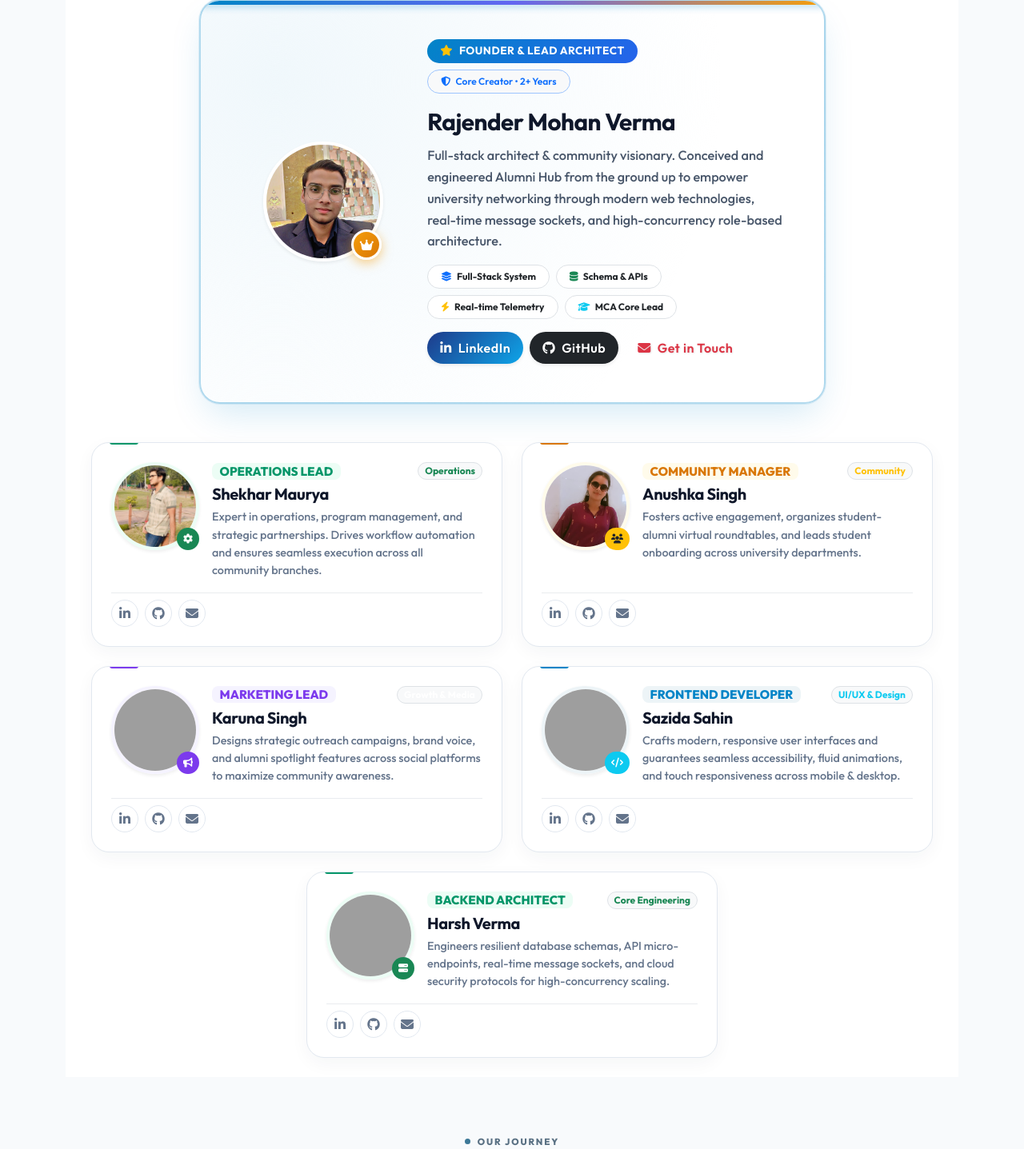
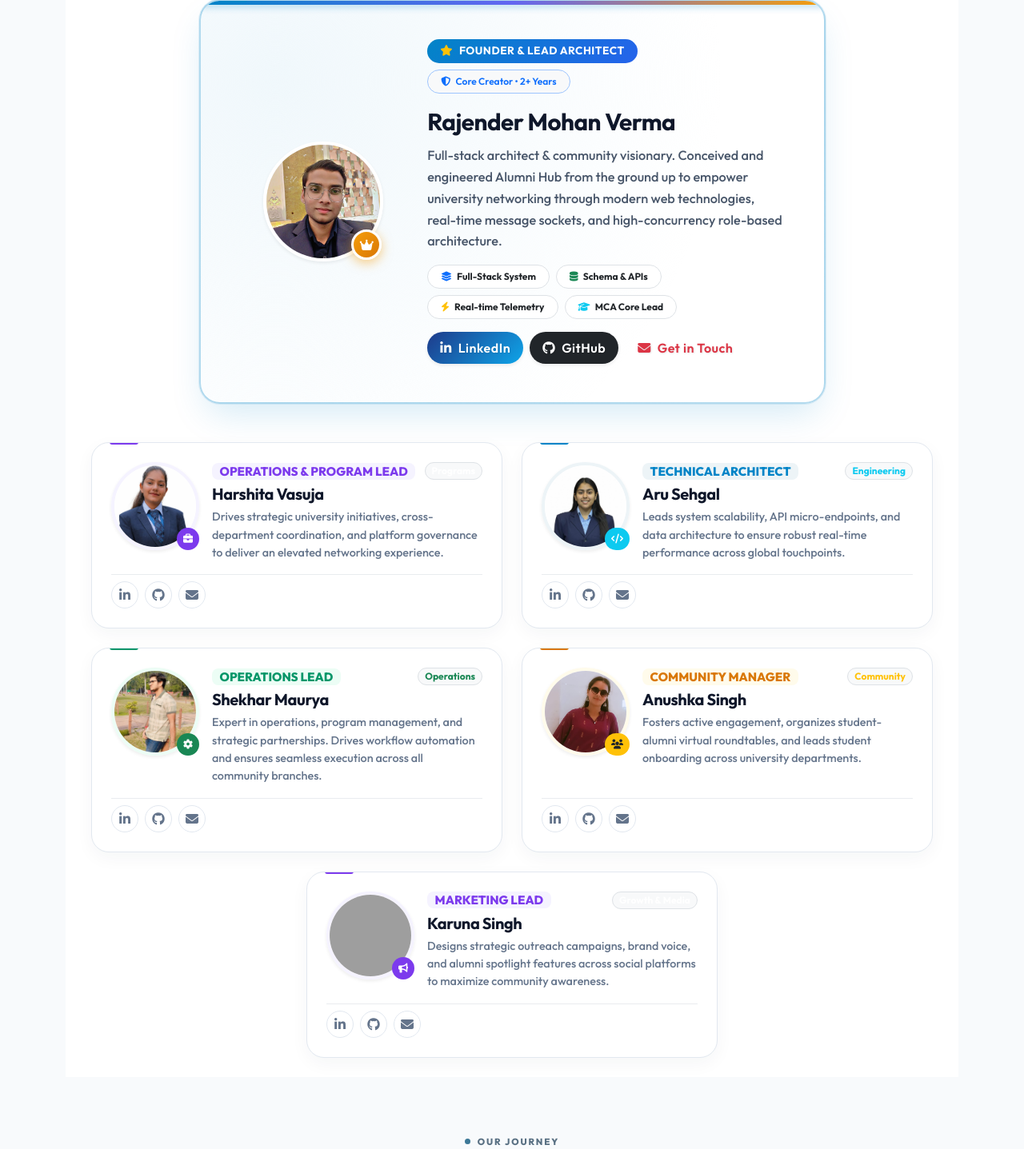
Before and after one commit to RajenderMohanVerma/alumni-hub, a Flask app: page /about in a window 1280 px wide. Shown: the part 1974-3411 px from the top of the page at 80% size. Run offline with Flask 3, Linux system fonts and the light colour scheme; grey boxes are pictures that could not be loaded.

Commit message:
feat(about): update leadership sequence to Rajender, Harshita, Aru, Shekhar, Anushka, Karuna

```diff
--- a/templates/common/about.html
+++ b/templates/common/about.html
@@ -320,8 +320,74 @@
                 <!-- ========================================================
                      REMAINING LEADERSHIP TEAM (Maximum 2 Per Line on Desktop / Tablet)
                      ======================================================== -->
-                <!-- Line 1, Card 1: Shekhar Maurya (Operations Lead) -->
+                <!-- Line 1, Card 1: Harshita Vasuja (Operations & Program Lead) -->
                 <div class="col-12 col-md-6 col-lg-6 reveal-fade" style="animation-delay: 0.1s;">
+                    <div class="team-card-2col home-card accent-purple p-4 h-100 d-flex flex-column justify-content-between">
+                        <div class="d-flex flex-column flex-sm-row align-items-center align-items-sm-start gap-3 mb-3">
+                            <div class="position-relative flex-shrink-0 text-center">
+                                <img src="{{ url_for('static', filename='images/team/harshita.jpeg') }}"
+                                     alt="Harshita Vasuja"
+                                     class="team-avatar-2col shadow-sm"
+                                     style="border: 4px solid #f5f3ff;"
+                                     onerror="this.onerror=null; this.src='https://ui-avatars.com/api/?name=Harshita+Vasuja&background=7c3aed&color=fff&size=110';">
+                                <span class="position-absolute bottom-0 end-0 badge rounded-pill p-2" style="background: #7c3aed; color: #fff;">
+                                    <i class="fas fa-briefcase"></i>
+                                </span>
+                            </div>
+                            <div class="flex-grow-1 text-center text-sm-start">
+                                <div class="d-flex align-items-center justify-content-between mb-1 flex-wrap gap-2">
+                                    <span class="step-badge" style="color: #7c3aed; background: #f5f3ff;">OPERATIONS &amp; PROGRAM LEAD</span>
+                                    <span class="badge bg-light text-purple border rounded-pill px-2 py-1 small">Programs</span>
+                                </div>
+                                <h4 class="home-card-title mb-1" style="font-size: 1.25rem;">Harshita Vasuja</h4>
+                                <p class="home-card-text mb-0" style="font-size: 0.9rem; line-height: 1.55;">
+                                    Drives strategic university initiatives, cross-department coordination, and platform governance to deliver an elevated networking experience.
+                                </p>
+                            </div>
+                        </div>
+                        <div class="d-flex gap-2 justify-content-center justify-content-sm-start pt-2 border-top border-light-subtle">
+                            <a href="#" target="_blank" class="team-social-btn" title="LinkedIn"><i class="fab fa-linkedin-in"></i></a>
+                            <a href="#" target="_blank" class="team-social-btn" title="GitHub"><i class="fab fa-github"></i></a>
+                            <a href="mailto:harshita@alumnihub.com" class="team-social-btn" title="Email"><i class="fas fa-envelope"></i></a>
+                        </div>
+                    </div>
+                </div>
+
+                <!-- Line 1, Card 2: Aru Sehgal (Technical Architect) -->
+                <div class="col-12 col-md-6 col-lg-6 reveal-fade" style="animation-delay: 0.15s;">
+                    <div class="team-card-2col home-card accent-blue p-4 h-100 d-flex flex-column justify-content-between">
+                        <div class="d-flex flex-column flex-sm-row align-items-center align-items-sm-start gap-3 mb-3">
+                            <div class="position-relative flex-shrink-0 text-center">
+                                <img src="{{ url_for('static', filename='images/team/aru.jpeg') }}"
+                                     alt="Aru Sehgal"
+                                     class="team-avatar-2col shadow-sm"
+                                     style="border: 4px solid #edf4f7;"
+                                     onerror="this.onerror=null; this.src='https://ui-avatars.com/api/?name=Aru+Sehgal&background=0284c7&color=fff&size=110';">
+                                <span class="position-absolute bottom-0 end-0 badge rounded-pill bg-info text-white p-2">
+                                    <i class="fas fa-code"></i>
+                                </span>
+                            </div>
+                            <div class="flex-grow-1 text-center text-sm-start">
+                                <div class="d-flex align-items-center justify-content-between mb-1 flex-wrap gap-2">
+                                    <span class="step-badge" style="color: #0284c7; background: #edf4f7;">TECHNICAL ARCHITECT</span>
+                                    <span class="badge bg-light text-info border rounded-pill px-2 py-1 small">Engineering</span>
+                                </div>
+                                <h4 class="home-card-title mb-1" style="font-size: 1.25rem;">Aru Sehgal</h4>
+                                <p class="home-card-text mb-0" style="font-size: 0.9rem; line-height: 1.55;">
+                                    Leads system scalability, API micro-endpoints, and data architecture to ensure robust real-time performance across global touchpoints.
+                                </p>
+                            </div>
+                        </div>
+                        <div class="d-flex gap-2 justify-content-center justify-content-sm-start pt-2 border-top border-light-subtle">
+                            <a href="#" target="_blank" class="team-social-btn" title="LinkedIn"><i class="fab fa-linkedin-in"></i></a>
+                            <a href="#" target="_blank" class="team-social-btn" title="GitHub"><i class="fab fa-github"></i></a>
+                            <a href="mailto:aru@alumnihub.com" class="team-social-btn" title="Email"><i class="fas fa-envelope"></i></a>
+                        </div>
+                    </div>
+                </div>
+
+                <!-- Line 2, Card 1: Shekhar Maurya (Operations Lead) -->
+                <div class="col-12 col-md-6 col-lg-6 reveal-fade" style="animation-delay: 0.2s;">
                     <div class="team-card-2col home-card accent-green p-4 h-100 d-flex flex-column justify-content-between">
                         <div class="d-flex flex-column flex-sm-row align-items-center align-items-sm-start gap-3 mb-3">
                             <div class="position-relative flex-shrink-0 text-center">
@@ -353,8 +419,8 @@
                     </div>
                 </div>
 
-                <!-- Line 1, Card 2: Anushka Singh (Community Manager) -->
-                <div class="col-12 col-md-6 col-lg-6 reveal-fade" style="animation-delay: 0.15s;">
+                <!-- Line 2, Card 2: Anushka Singh (Community Manager) -->
+                <div class="col-12 col-md-6 col-lg-6 reveal-fade" style="animation-delay: 0.25s;">
                     <div class="team-card-2col home-card accent-amber p-4 h-100 d-flex flex-column justify-content-between">
                         <div class="d-flex flex-column flex-sm-row align-items-center align-items-sm-start gap-3 mb-3">
                             <div class="position-relative flex-shrink-0 text-center">
@@ -386,8 +452,8 @@
                     </div>
                 </div>
 
-                <!-- Line 2, Card 1: Karuna Singh (Marketing Lead) -->
-                <div class="col-12 col-md-6 col-lg-6 reveal-fade" style="animation-delay: 0.2s;">
+                <!-- Line 3, Card 1: Karuna Singh (Marketing Lead) (Centered on last line) -->
+                <div class="col-12 col-md-6 col-lg-6 mx-auto reveal-fade" style="animation-delay: 0.3s;">
                     <div class="team-card-2col home-card accent-purple p-4 h-100 d-flex flex-column justify-content-between">
                         <div class="d-flex flex-column flex-sm-row align-items-center align-items-sm-start gap-3 mb-3">
                             <div class="position-relative flex-shrink-0 text-center">
@@ -415,72 +481,6 @@
                             <a href="#" target="_blank" class="team-social-btn" title="LinkedIn"><i class="fab fa-linkedin-in"></i></a>
                             <a href="#" target="_blank" class="team-social-btn" title="GitHub"><i class="fab fa-github"></i></a>
                             <a href="mailto:marketing@alumnihub.com" class="team-social-btn" title="Email"><i class="fas fa-envelope"></i></a>
-                        </div>
-                    </div>
-                </div>
-
-                <!-- Line 2, Card 2: Sazida Sahin (Frontend Developer) -->
-                <div class="col-12 col-md-6 col-lg-6 reveal-fade" style="animation-delay: 0.25s;">
-                    <div class="team-card-2col home-card accent-blue p-4 h-100 d-flex flex-column justify-content-between">
-                        <div class="d-flex flex-column flex-sm-row align-items-center align-items-sm-start gap-3 mb-3">
-                            <div class="position-relative flex-shrink-0 text-center">
-                                <img src="{{ url_for('static', filename='images/team/sazida_sahin.jpg') }}"
-                                     alt="Sazida Sahin"
-                                     class="team-avatar-2col shadow-sm"
-                                     style="border: 4px solid #edf4f7;"
-                                     onerror="this.onerror=null; this.src='https://ui-avatars.com/api/?name=Sazida+Sahin&background=0284c7&color=fff&size=110';">
-                                <span class="position-absolute bottom-0 end-0 badge rounded-pill bg-info text-white p-2">
-                                    <i class="fas fa-code"></i>
-                                </span>
-                            </div>
-                            <div class="flex-grow-1 text-center text-sm-start">
-                                <div class="d-flex align-items-center justify-content-between mb-1 flex-wrap gap-2">
-                                    <span class="step-badge" style="color: #0284c7; background: #edf4f7;">FRONTEND DEVELOPER</span>
-                                    <span class="badge bg-light text-info border rounded-pill px-2 py-1 small">UI/UX &amp; Design</span>
-                                </div>
-                                <h4 class="home-card-title mb-1" style="font-size: 1.25rem;">Sazida Sahin</h4>
-                                <p class="home-card-text mb-0" style="font-size: 0.9rem; line-height: 1.55;">
-                                    Crafts modern, responsive user interfaces and guarantees seamless accessibility, fluid animations, and touch responsiveness across mobile &amp; desktop.
-                                </p>
-                            </div>
-                        </div>
-                        <div class="d-flex gap-2 justify-content-center justify-content-sm-start pt-2 border-top border-light-subtle">
-                            <a href="#" target="_blank" class="team-social-btn" title="LinkedIn"><i class="fab fa-linkedin-in"></i></a>
-                            <a href="#" target="_blank" class="team-social-btn" title="GitHub"><i class="fab fa-github"></i></a>
-                            <a href="mailto:frontend@alumnihub.com" class="team-social-btn" title="Email"><i class="fas fa-envelope"></i></a>
-                        </div>
-                    </div>
-                </div>
-
-                <!-- Line 3, Card 1: Harsh Verma (Backend Architect) (Centered on last line) -->
-                <div class="col-12 col-md-6 col-lg-6 mx-auto reveal-fade" style="animation-delay: 0.3s;">
-                    <div class="team-card-2col home-card accent-green p-4 h-100 d-flex flex-column justify-content-between">
-                        <div class="d-flex flex-column flex-sm-row align-items-center align-items-sm-start gap-3 mb-3">
-                            <div class="position-relative flex-shrink-0 text-center">
-                                <img src="{{ url_for('static', filename='images/team/harsh_verma.jpg') }}"
-                                     alt="Harsh Verma"
-                                     class="team-avatar-2col shadow-sm"
-                                     style="border: 4px solid #ecfdf5;"
-                                     onerror="this.onerror=null; this.src='https://ui-avatars.com/api/?name=Harsh+Verma&background=059669&color=fff&size=110';">
-                                <span class="position-absolute bottom-0 end-0 badge rounded-pill bg-success p-2">
-                                    <i class="fas fa-server"></i>
-                                </span>
-                            </div>
-                            <div class="flex-grow-1 text-center text-sm-start">
-                                <div class="d-flex align-items-center justify-content-between mb-1 flex-wrap gap-2">
-                                    <span class="step-badge" style="color: #059669; background: #ecfdf5;">BACKEND ARCHITECT</span>
-                                    <span class="badge bg-light text-success border rounded-pill px-2 py-1 small">Core Engineering</span>
-                                </div>
-                                <h4 class="home-card-title mb-1" style="font-size: 1.25rem;">Harsh Verma</h4>
-                                <p class="home-card-text mb-0" style="font-size: 0.9rem; line-height: 1.55;">
-                                    Engineers resilient database schemas, API micro-endpoints, real-time message sockets, and cloud security protocols for high-concurrency scaling.
-                                </p>
-                            </div>
-                        </div>
-                        <div class="d-flex gap-2 justify-content-center justify-content-sm-start pt-2 border-top border-light-subtle">
-                            <a href="#" target="_blank" class="team-social-btn" title="LinkedIn"><i class="fab fa-linkedin-in"></i></a>
-                            <a href="#" target="_blank" class="team-social-btn" title="GitHub"><i class="fab fa-github"></i></a>
-                            <a href="mailto:backend@alumnihub.com" class="team-social-btn" title="Email"><i class="fas fa-envelope"></i></a>
                         </div>
                     </div>
                 </div>
```
Also changed, not shown: static/images/team/aru.jpeg (added), static/images/team/harshita.jpeg (added).
